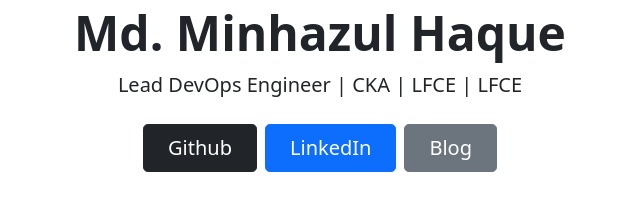
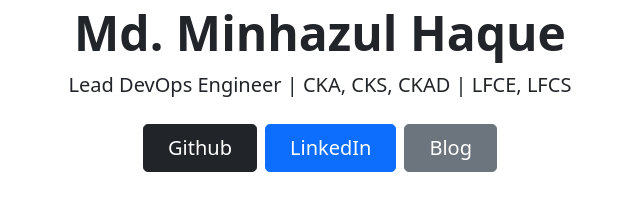
Before and after one commit to mdminhazulhaque/mdminhazulhaque.io, a plain HTML site: page index.html in a window 1280 px wide. Shown: the part 316-526 px from the top of the page, without its empty margins (320-960 px from the left). Drawn offline with nearby package versions, Linux system fonts and the light colour scheme.

Commit message:
Update index.html

```diff
--- a/index.html
+++ b/index.html
@@ -42,7 +42,7 @@
 
     <h1 class="display-5 fw-bold">Md. Minhazul Haque</h1>
       <div class="col-lg-6 mx-auto">
-        <p class="lead mb-4">Lead DevOps Engineer | CKA | LFCE | LFCE</p>
+        <p class="lead mb-4">Lead DevOps Engineer | CKA, CKS, CKAD | LFCE, LFCS</p>
         <div class="d-grid gap-2 d-sm-flex justify-content-sm-center">
           <a type="button" target="_blank" href="https://github.com/mdminhazulhaque" class="btn btn-dark btn-lg px-4 gap-3">Github</a>
           <a type="button" target="_blank" href="https://www.linkedin.com/in/mdminhazulhaque/" class="btn btn-primary btn-lg px-4 gap-3">LinkedIn</a>
```
